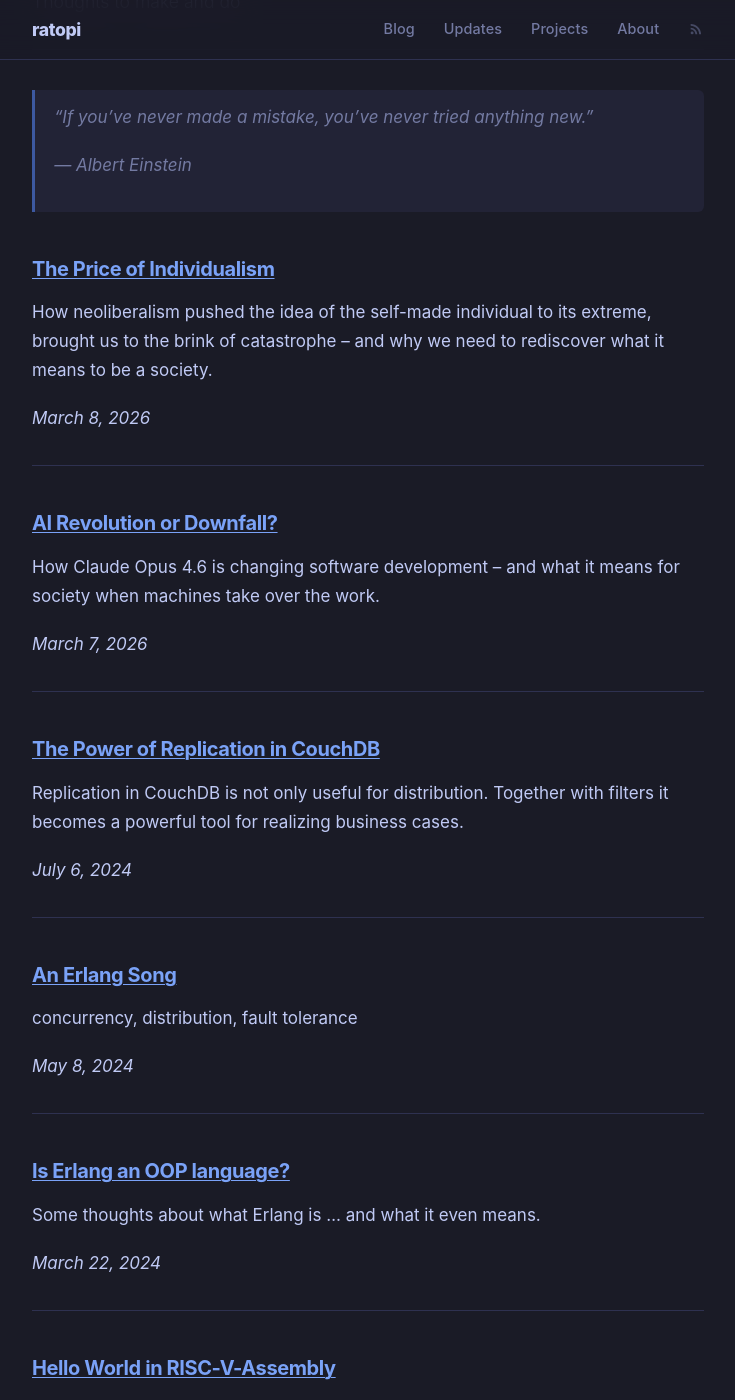
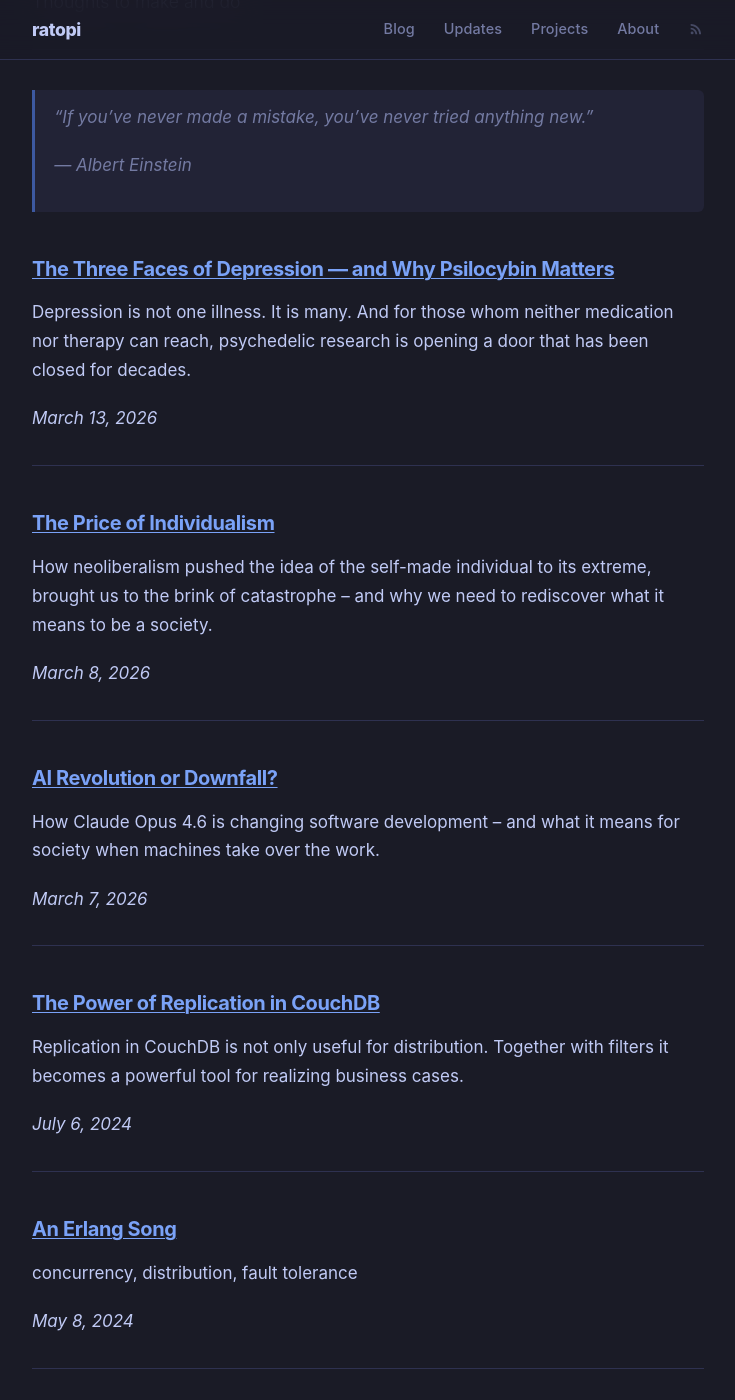
Before and after one commit to ratopi/ratopi.github.io, a Jekyll site: the page built from blog.md, in a window 1280 px wide and 1400 px high, scrolled down 197 px. Shown: the whole window, without its empty margins (272-1007 px from the left). Built offline with Jekyll 4.4.1, drawn with Linux system fonts in a browser that asks for light colours; some of the changed lines change nothing that is shown.

Commit message:
about depression

```diff
--- /dev/null
+++ b/_posts/2026-03-13-depression.md
@@ -0,0 +1,113 @@
+---
+title: "The Three Faces of Depression — and Why Psilocybin Matters"
+layout: blog_post
+abstract: "Depression is not one illness. It is many. And for those whom neither medication nor therapy can reach, psychedelic research is opening a door that has been closed for decades."
+author: Ralf Th. Pietsch
+date: 2026-03-13
+category: blog
+---
+
+**⚠️ This is not medical advice. If you or someone you know is struggling with depression, please seek professional help.**
+{: .notice}
+
+## What depression is — and what it is not
+
+People feel sad. Many of us go through dark phases — periods when life seems pointless, joy disappears, and even getting out of bed feels hard. This, too, is part of being human. Most of us find our way through this crisis. We grieve, we struggle, and eventually we recover.
+
+But for some, the crisis does not pass. The sadness does not lift. What was a phase becomes a permanent state — a heaviness that never leaves. An absence of joy that persists for weeks, months, years. A daily, exhausting struggle just to keep functioning, to maintain the appearance of a normal life.
+
+That struggle drains everything. And when all strength is spent, when the weight becomes unbearable, death can begin to look not like an end — but like a release.
+
+Depression is not a bad mood, and it is not weakness. It is an illness — as real as a broken bone, but invisible, and therefore far too often dismissed. Many people with depression want exactly what everyone else wants: to get up in the morning, go to work, laugh with friends, and feel present in their own lives. Often, that is precisely what they cannot do. It is a disability of the mind — wanting without being able to.
+
+## Every case is unique — yet three groups?
+
+Every case of depression is different. Every person carries their own history, their own chemistry, their own darkness. But in trying to understand and treat this illness, it helps to think in broad categories — not because they are precise, but because they reveal something important about where we stand and where we might go.
+
+Classification is a tool, not a truth. It helps researchers and clinicians navigate complexity — not by capturing every individual case, but by revealing patterns that guide treatment. No classification can do justice to a single person's experience. But without some orientation, it is easy to lose your bearings — especially in unfamiliar terrain.
+
+Very loosely — and with all the caveats that come with simplifying something as complex as the human mind — we can identify three broad groups.
+
+**The first group** responds to medication. Antidepressants — SSRIs, SNRIs, tricyclics — can relieve symptoms by acting on neurotransmitter systems involved in mood regulation. The effect is not instant, not perfect, and often comes with side effects. But it works. Therapy accompanies and supports the process, helping patients understand their patterns and build resilience. For this group, the existing system functions — not flawlessly, but meaningfully.
+
+**The second group** does not respond to conventional medication. The pills do little or nothing. But therapy reaches them. A skilled therapist, the right approach — cognitive behavioral therapy, psychodynamic therapy, EMDR — can make a real difference. The path is longer, harder, and demands more from both patient and therapist. But there is a path.
+
+**The third group** is the one psychiatry struggles with most. These are the treatment-resistant patients. Conventional medication fails them. And therapy — no matter the method, no matter the therapist — cannot break through. The patient sits in the room, but remains unreachable. Something does not connect. Neither chemistry nor conversation finds a way in.
+
+For decades, this third group had almost nowhere to turn. And one of the reasons lies in a political decision made half a century ago.
+
+## The War on Drugs — no war without victims
+
+In the 1970s, the War on Drugs lumped fundamentally different substances together under one label.
+
+On one side: opiates — heroin, morphine, and their many derivatives — with high addiction potential and a numbing, sedating effect. Substances used since antiquity to dull pain and consciousness.
+
+On the other side: psychedelics — substances with a very different profile. They do not primarily numb or sedate. Psilocybin has been used for centuries in spiritual and ceremonial contexts, especially in Mesoamerica. LSD, while synthesized only in 1938, was derived from compounds associated with ergot (*Mutterkorn*), a fungus with a long and complex history in Europe.
+
+One category tends to suppress consciousness; the other can radically alter it. Treating them as if they belonged to the same medical and social category was not just scientifically imprecise — it was also a political decision that stalled research for decades and may have delayed help for many patients.
+
+## A door reopening
+
+After nearly half a century of suppression, psychedelic substances are being studied again with scientific rigor. The results, particularly for psilocybin, are becoming harder to dismiss.
+
+Psilocybin, the active compound in certain mushrooms, is not a new discovery. Indigenous cultures have used psilocybin-containing mushrooms for centuries. But modern clinical trials — at Johns Hopkins, Imperial College London, the Central Institute of Mental Health (ZI) in Mannheim, and the Charité in Berlin — are producing data that is increasingly difficult to ignore.
+
+In one of the largest and most recent studies on treatment-resistant depression — the EPIsoDE study, led by the ZI in Mannheim in cooperation with the Charité and the MIND Foundation, conducted from 2021 to 2024 — the study team reported a clinical response in about 30 percent of participants receiving psilocybin-assisted therapy. In that context, "response" means that depression scores on a standard clinical scale fell by at least 50 percent — after one or two 25 mg doses of psilocybin, embedded in psychotherapy, over a twelve-week period.
+
+The effects range across a wide spectrum: some patients become more open and more reachable during subsequent therapy sessions — as if the wall has become thinner. Others experience a profound shift in perspective, a loosening of the rigid thought patterns that define depression. And in some cases, researchers describe a rapid and substantial reduction in symptoms that had persisted for years, sometimes after a single session.
+
+## How it works
+
+Psychedelics like psilocybin act primarily on the brain's serotonin system, specifically the 5-HT2A receptor. In the body, psilocybin is converted into psilocin, the compound that produces the actual pharmacological effect.
+
+Researchers suspect that the substance strengthens connections between brain regions that normally do not communicate much, while temporarily disrupting the default mode network — sometimes described as the brain's autopilot, or the inner narrator that, in depression, can become a relentless critic. Established patterns of information processing may loosen. For a limited window, the brain may become more flexible, making it easier to step out of rigid loops and form new associations.
+
+The goal is not the psychedelic experience itself. It is what follows: the dissolution of rigid thought patterns, the emergence of new perspectives and insights, and — ideally — a lasting improvement in depressive symptoms.
+
+## Beyond psilocybin
+
+Psilocybin is the most advanced in clinical research, but it is not alone. LSD (lysergic acid diethylamide), first synthesized in 1938, is being studied again — for generalized anxiety disorder and for existential anxiety in cancer patients. DMT (dimethyltryptamine) is also under investigation for treatment-resistant depression. When administered on its own, DMT can produce intense but short-lived experiences, often lasting only 15 to 30 minutes; ayahuasca, which contains DMT in a different pharmacological context, lasts much longer.
+
+All of these are classic psychedelics. They share a common mechanism — action on the serotonin system — and a common requirement: they must be administered in controlled settings, embedded in psychotherapy, and accompanied by experienced therapists.
+
+## Not a miracle cure
+
+For a group of patients who had been told, implicitly or explicitly, that nothing more could be done, psilocybin-assisted therapy may change that picture. It does not help everyone. But for some patients, it offers a form of hope grounded in evidence rather than wishful thinking.
+
+The clinical protocols are careful and deliberate: the substance is administered in controlled settings, with trained therapists present, preceded by preparation and followed by integration sessions. It is not taken like an aspirin. It is a guided process — and for those it reaches, the results can be profound.
+
+One thing is paramount in any psychedelic experience: the setting. A safe environment in which the person feels sheltered and protected is not a nice-to-have — it is essential. During a psychedelic session, a person's state of mind can become unusually sensitive to the surroundings. This is why clinical trials insist on trained therapists, familiar rooms, and careful preparation. Without that safety, the same substance that may help can also do harm.
+
+That said, the risks should not be understated. Improper use can trigger acute anxiety, psychotic episodes, and in rare cases lasting perceptual disturbances. People with a predisposition to psychosis should not take psychedelics. These are not substances to experiment with casually — non-medical use carries significant risks to mental health and safety.
+
+Neither psychiatric medications nor psychedelics are harmless. Both intervene deeply in brain chemistry. But the risk profiles are very different. Conventional antidepressants — SSRIs, SNRIs, tricyclics — often come with chronic side effects: weight gain, emotional blunting, sexual dysfunction, and discontinuation symptoms; in some cases they are also associated with an increased risk of suicidal thoughts, particularly in young patients. These are not trivial trade-offs. They are burdens many patients carry, sometimes for years.
+
+Psychedelics, by contrast, are not taken daily. They are administered in one or two sessions, under supervision, embedded in therapy. They carry acute risks — the hours of the experience itself can be intense and disorienting — but they do not produce the same chronic side-effect burden associated with daily medication. Classic psychedelics are generally considered to have low addictive potential. And when the setting is right, patients often describe the aftermath not as numbness, but as clarity.
+
+## Closing the gap
+
+In Germany, treatment with classical psychedelics is currently only permitted within approved clinical trials at university institutions or pharmaceutical companies. The substances fall under the Narcotics Act (*Betäubungsmittelgesetz*) and are illegal outside of medical-scientific contexts.
+
+There is, however, one exception. Since July 2025, the ZI in Mannheim and the OVID clinic in Berlin offer psilocybin treatment for treatment-resistant depression under a compassionate use program — a regulatory pathway that allows the use of unapproved medications for patients with severe or life-threatening conditions who have exhausted all other options and cannot participate in a clinical trial. The treatment is inpatient, strictly regulated, and based on safety protocols developed through years of clinical research.
+
+If the results of ongoing Phase 3 studies are positive, psilocybin could receive regulatory approval for the treatment of depression in Germany within the next three to five years. In other countries, the timeline remains uncertain — progress depends not only on science but on political will, which is far less predictable.
+
+## The cost of waiting
+
+At this point, the greatest obstacles are not only scientific. They are also political and cultural. Psilocybin remains a controlled substance in most countries. Research is advancing, but access is glacial. Patients who could benefit are waiting for bureaucracies to catch up with the evidence.
+
+Delay has a human cost. Depression kills — through suicide, through the slow erosion of physical health, through the destruction of relationships and of a person's ability to function. Treatment-resistant depression is not a mild inconvenience. It is an emergency.
+
+The scientific case is becoming stronger. The question is whether society will act on it — or whether stigma and inertia will continue to outweigh suffering.
+
+## Treating the whole
+
+Perhaps there is a broader lesson here. Modern medicine has a tendency to treat the human body like a machine — identify the broken part, fix it, move on. A pill for this, a procedure for that. This approach is efficient and measurable. But it can also miss something essential.
+
+A human being is not a machine. Mind and body are not separate systems that merely share a chassis. They are deeply entangled. What we call "psyche" and what we call "physique" are not two different things so much as two sides of the same coin.
+
+The promise of psychedelic-assisted therapy is not just a new drug. It is also a reminder that healing sometimes means treating the whole person — not just a symptom or a score on a scale, but a human being in all their complexity.
+
+---
+
+*Much of the clinical information in this article is based on material published by the [Central Institute of Mental Health (ZI) in Mannheim](https://www.zi-mannheim.de/behandlung/klinik-psychiatrie/psychedelika-in-psychiatrie-und-psychotherapie.html).*
--- a/css/style.css
+++ b/css/style.css
@@ -503,3 +503,16 @@ hr {
   border-top: 1px solid var(--color-border);
   margin: 2rem 0;
 }
+
+/* --- Notice box --- */
+.notice {
+  background: rgba(192, 168, 128, 0.06);
+  border: 1px solid rgba(192, 168, 128, 0.25);
+  border-left: 3px solid rgba(192, 168, 128, 0.5);
+  padding: 1rem 1.5rem;
+  margin: 0 2rem 2rem;
+  border-radius: 6px;
+  color: #b0a080;
+  font-size: 0.95rem;
+  line-height: 1.6;
+}
```
